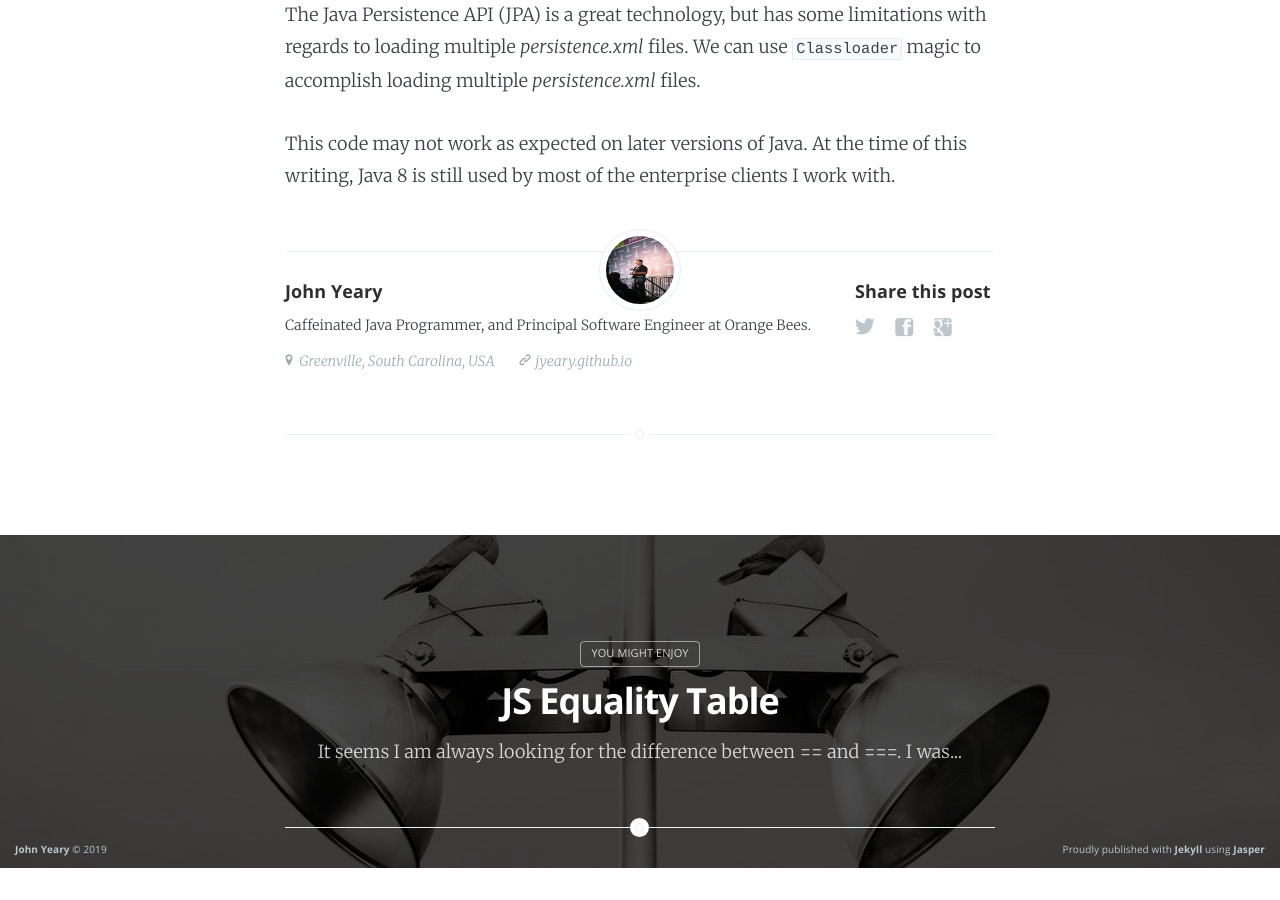
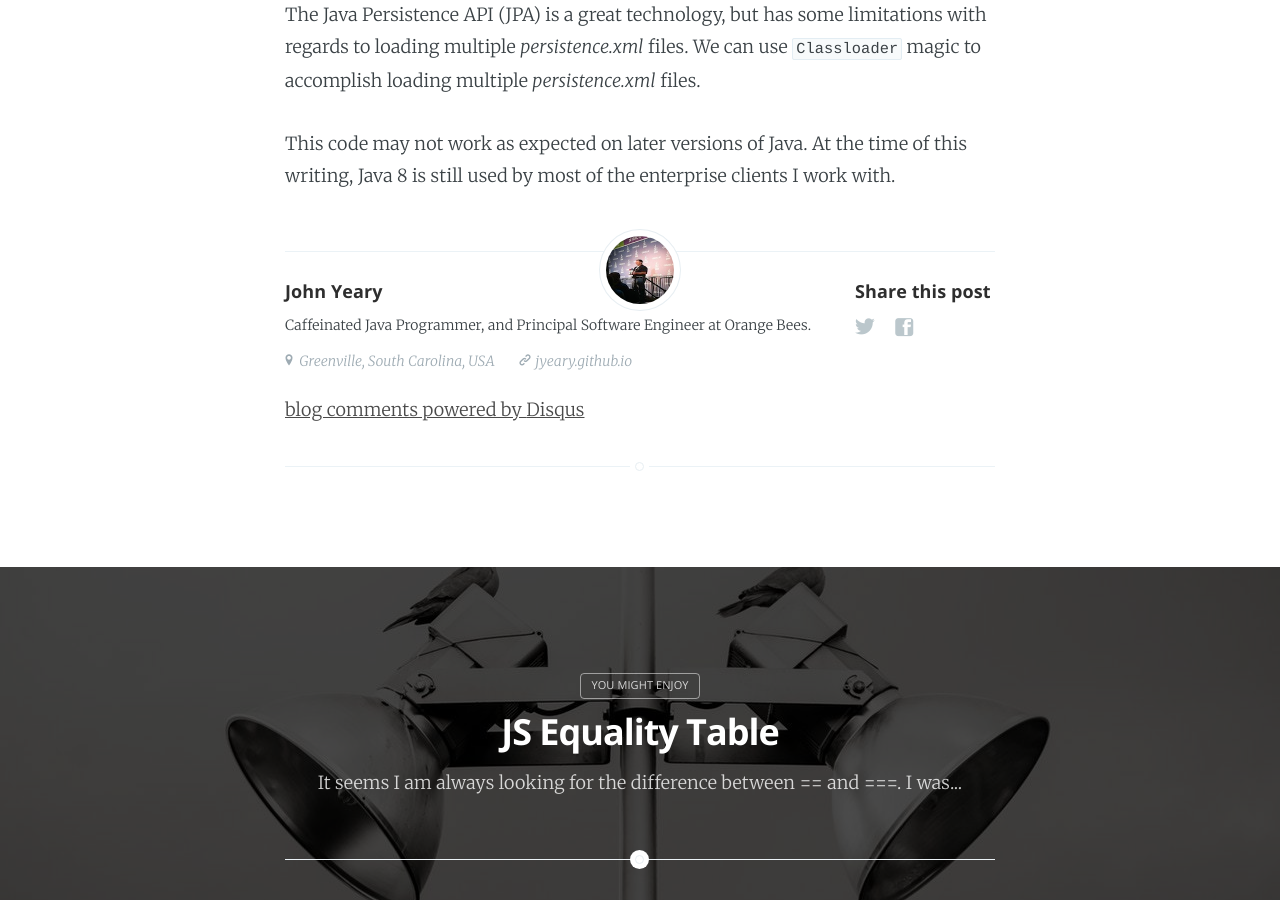
Before and after one commit to jyeary/jyeary.github.io, a Jekyll site: the page built from _posts/2019-10-15-multiple-java-persistence-api-jpa-persistence-xml-merging.md, in a window 1280 px wide and 900 px high, scrolled down 13715 px. Built offline with Jekyll 4.4.1, drawn with Linux system fonts in a browser that asks for light colours; nearby versions of some CDN libraries; comment, search, counter and statistics services are not loaded; before the commit the page ends 14583 px from its top, so only the background shows below that; some of the changed lines change nothing that is shown.

Commit message:
Updated files for Disqus.

````diff
--- a/_config.yml
+++ b/_config.yml
@@ -15,7 +15,7 @@ description: "A Caffeinated Java Developer."
 
 short_url: 'jyeary.github.io/'
 google_analytics: UA-4194623-5
-disqus: jyeary
+disqus: https-wordpress-bluelotus-rhcloud-comtrue
 # edit baseurl to simply '/' if using as your personal page (instead of a project page)
 baseurl: /
 
--- a/_layouts/post.html
+++ b/_layouts/post.html
@@ -1,6 +1,6 @@
 ---
 layout: default
-disqus: false
+disqus: true
 class: 'post-template'
 ---
 <!-- default -->
@@ -93,10 +93,12 @@ class: 'post-template'
                             onclick="window.open(this.href, 'facebook-share','width=580,height=296');return false;">
                             <span class="hidden">Facebook</span>
                         </a>
+                        <!--
                         <a class="icon-google-plus" href="https://plus.google.com/share?url={{ site.url }}{{ page.url | remove: '/' }}"
                            onclick="window.open(this.href, 'google-plus-share', 'width=490,height=530');return false;">
                             <span class="hidden">Google+</span>
                         </a>
+                        -->
                     </section>
                 {% endif %}
             {% endfor %}
--- a/_posts/2019-10-15-multiple-java-persistence-api-jpa-persistence-xml-merging.md
+++ b/_posts/2019-10-15-multiple-java-persistence-api-jpa-persistence-xml-merging.md
@@ -4,7 +4,7 @@ cover: 'assets/images/boats-canoes-daytime-2907206.jpg'
 logo: 'assets/images/logo.jpg'
 navigation: true
 author: jyeary
-comments: true
+disqus: true
 date: 2019-10-15 15:50:47+00:00
 title: Multiple Java Persistence API (JPA) persistence.xml Merging
 categories: jyeary
@@ -23,7 +23,7 @@ The original idea came from Fabrizio Giudici so I can not claim this as my own.
 # Code
 
 The code will work on Java 8, but the changes in later versions of Java around class loading may prevent us from using this clever trick.
-   ```java
+```java
     package com.bluelotussoftware.persistence;
 
     import java.io.IOException;
````
Also changed, not shown: LICENSE.txt.
